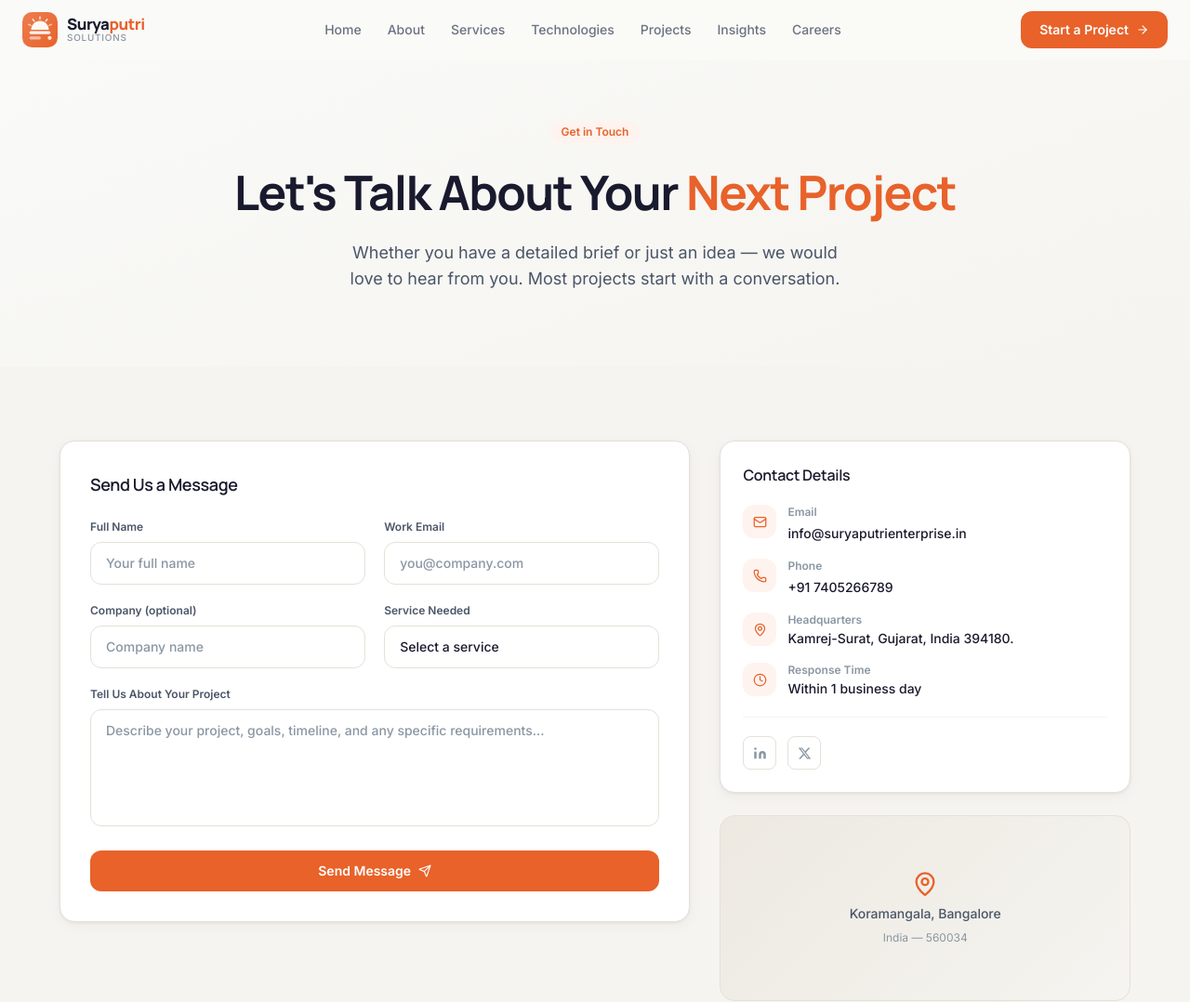
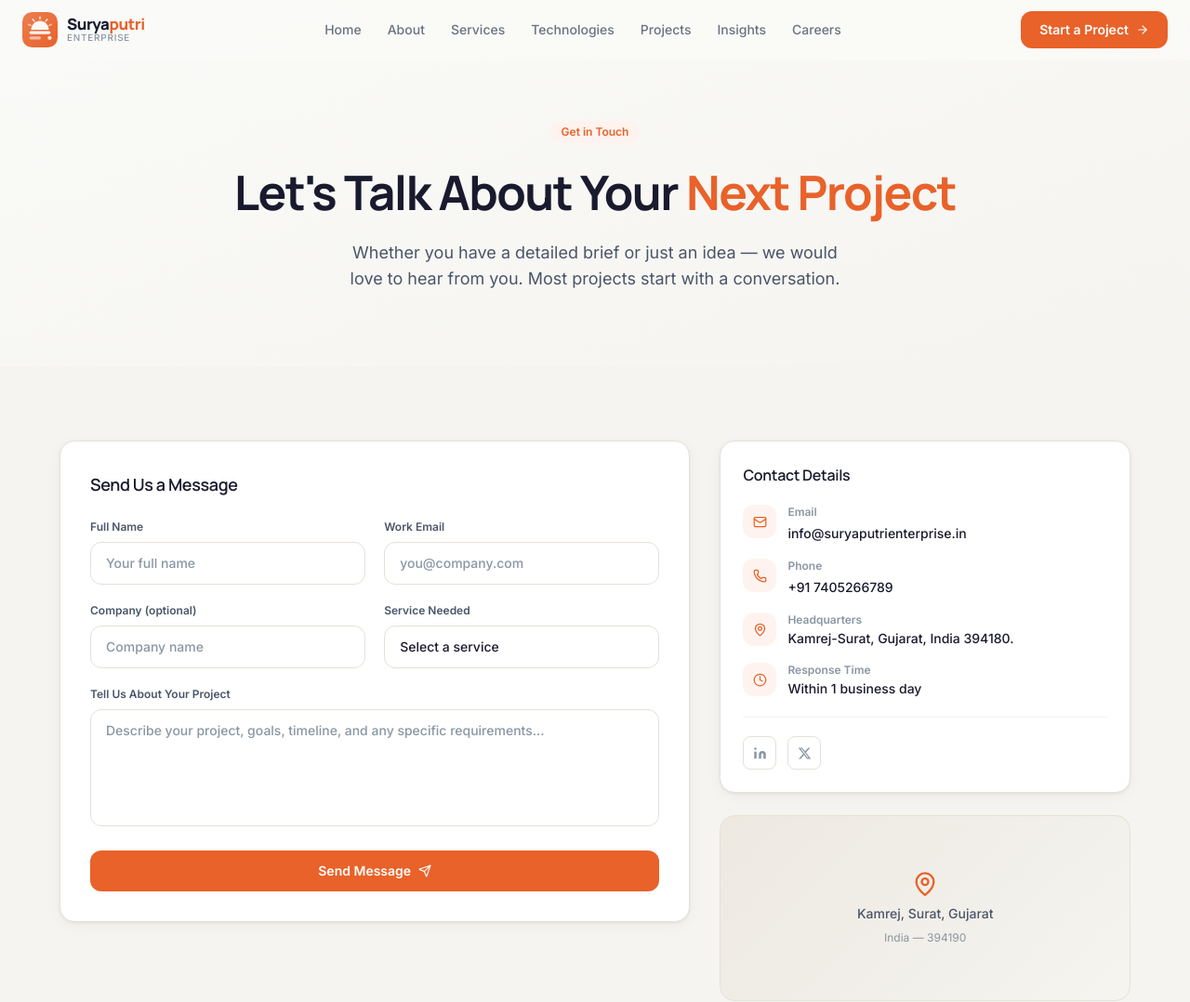
Before and after one commit to dhruvmalaviya14/suryaputri-solutions, a React (Vite) app: page /contact in a window 1280 px wide. Shown: the top 1078 px of the page at 93% size. Built offline with nearby package versions, Linux system fonts and the light colour scheme.

Commit message:
Updated branding, favicon and company content

```diff
--- a/index.html
+++ b/index.html
@@ -2,14 +2,14 @@
 <html lang="en">
   <head>
     <meta charset="UTF-8" />
-    <link rel="icon" type="image/svg+xml" href="/favicon.svg" />
+    <link rel="icon" type="image/svg+xml" href="/favicon.jpeg" />
     <meta name="viewport" content="width=device-width, initial-scale=1.0" />
     <meta name="description" content="Suryaputri — A modern software development company building scalable digital products and IT solutions across web, mobile, AI, and cloud technologies." />
     <meta name="keywords" content="software development, web development, mobile app development, MERN stack, UI/UX design, AI/ML, cloud solutions, SaaS development" />
     <meta property="og:title" content="Suryaputri — Modern Software Development Company" />
     <meta property="og:description" content="Building scalable digital products and IT solutions for clients worldwide." />
     <meta property="og:type" content="website" />
-    <title>Suryaputri — Modern Software Development Company</title>
+    <title>Suryaputri Enterprise</title>
     <link rel="preconnect" href="https://fonts.googleapis.com" />
     <link rel="preconnect" href="https://fonts.gstatic.com" crossorigin />
     <link href="https://fonts.googleapis.com/css2?family=Inter:wght@300;400;500;600;700;800&family=Manrope:wght@400;500;600;700;800&display=swap" rel="stylesheet" />
--- a/src/components/home/Hero.jsx
+++ b/src/components/home/Hero.jsx
@@ -154,10 +154,10 @@ export default function Hero() {
           style={{ borderColor: '#E5E1D8' }}
         >
           {[
-            { number: '80+', label: 'Team Members' },
-            { number: '50+', label: 'Projects Shipped' },
-            { number: '7+', label: 'Years in Business' },
-            { number: '3', label: 'Continents Served' },
+            { number: '40+', label: 'Team Members' },
+            { number: '25+', label: 'Projects Shipped' },
+            { number: '4+', label: 'Years in Business' },
+            { number: '2', label: 'Continents Served' },
           ].map(stat => (
             <div key={stat.label}>
               <div className="font-display font-bold text-3xl md:text-4xl" style={{ color: '#E8622A', letterSpacing: '-0.03em' }}>
--- a/src/components/home/Stats.jsx
+++ b/src/components/home/Stats.jsx
@@ -2,10 +2,10 @@ import AnimatedCounter from '../ui/AnimatedCounter'
 import { useScrollAnimation } from '../../hooks/useScrollAnimation'
 
 const stats = [
-  { end: 80, suffix: '+', label: 'Engineers & Designers', desc: 'Across Bangalore and Hyderabad' },
-  { end: 50, suffix: '+', label: 'Projects Delivered', desc: 'Since 2017, zero abandonments' },
+  { end: 40, suffix: '+', label: 'Engineers & Designers', desc: 'Across Bangalore and Hyderabad' },
+  { end: 25, suffix: '+', label: 'Projects Delivered', desc: 'Since 2017, zero abandonments' },
   { end: 96, suffix: '%', label: 'Client Satisfaction', desc: 'Measured post-project' },
-  { end: 7, suffix: '+', label: 'Years Experience', desc: 'Enterprise to startup' },
+  { end: 4, suffix: '+', label: 'Years Experience', desc: 'Enterprise to startup' },
 ]
 
 export default function Stats() {
--- a/src/components/ui/Logo.jsx
+++ b/src/components/ui/Logo.jsx
@@ -83,7 +83,7 @@ export default function Logo({ dark = false, size = 38 }) {
             marginTop: '1px',
           }}
         >
-          Solutions
+          Enterprise
         </span>
       </span>
     </span>
--- a/src/pages/Contact.jsx
+++ b/src/pages/Contact.jsx
@@ -212,8 +212,8 @@ function ContactInfo() {
         style={{ height: '200px', background: 'linear-gradient(135deg, #EDE9E1, #F5F4F0)', border: '1px solid #E5E1D8', display: 'flex', alignItems: 'center', justifyContent: 'center', flexDirection: 'column', gap: '8px' }}
       >
         <MapPin size={28} style={{ color: '#E8622A' }} />
-        <p className="text-sm font-medium" style={{ color: '#4A5568' }}>Koramangala, Bangalore</p>
-        <p className="text-xs" style={{ color: '#8A96A3' }}>India — 560034</p>
+        <p className="text-sm font-medium" style={{ color: '#4A5568' }}>Kamrej, Surat, Gujarat</p>
+        <p className="text-xs" style={{ color: '#8A96A3' }}>India — 394190</p>
       </div>
     </div>
   )
```
Also changed, not shown: public/favicon.jpeg (added), public/favicon.svg (deleted).
